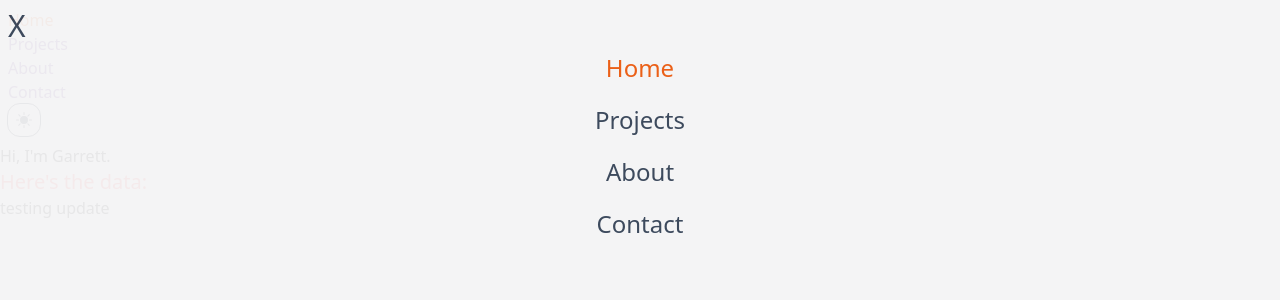
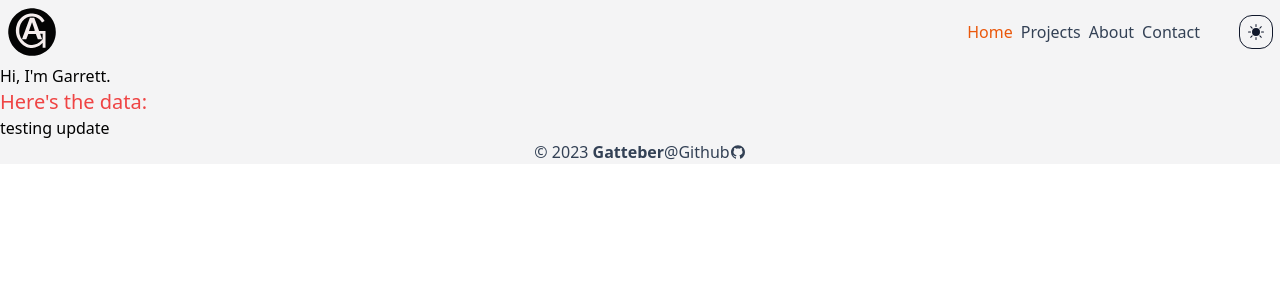
Before and after one commit to Gatteber/portfolio-website, a React (Vite) app in the folder client/: page / in a window 1280 px wide. Shown: the top 300 px of the page. Built offline with nearby package versions, Linux system fonts and the light colour scheme; no server answers.

Commit message:
add more tests, add footer.

```diff
--- a/client/src/App.tsx
+++ b/client/src/App.tsx
@@ -2,6 +2,7 @@ import {useState, useEffect} from 'react';
 import {Route, Routes} from 'react-router-dom';
 import Home from './pages/Home';
 import Navbar from './components/Navbar';
+import Footer from './components/Footer';
 
 function App() {
   const [testApiData, setTestApiData] = useState();
@@ -13,11 +14,12 @@ function App() {
       .then((data) => setTestApiData(data));
   }, []);
   return (
-    <div className="bg-zinc-100 dark:bg-zinc-700">
+    <div className="bg-zinc-100 dark:bg-zinc-700 transition duration-250">
       <Navbar />
       <Routes>
         <Route path="/" element={<Home data={testApiData} />} />
       </Routes>
+      <Footer />
     </div>
   );
 }
--- /dev/null
+++ b/client/src/components/Footer.tsx
@@ -0,0 +1,16 @@
+import {AiFillGithub} from 'react-icons/ai';
+
+const Footer = () => {
+  return (
+    <a
+      href="https://github.com/Gatteber"
+      className="flex justify-center items-center bg-zinc-100 dark:bg-zinc-700 text-slate-700 dark:text-slate-50"
+    >
+      <span className="">
+        &copy; 2023 <strong>Gatteber</strong>@Github
+      </span>
+      <AiFillGithub />
+    </a>
+  );
+};
+export default Footer;
--- a/client/src/components/ModalMenu.tsx
+++ b/client/src/components/ModalMenu.tsx
@@ -4,7 +4,7 @@ interface Props {
 
 const ModalMenu = ({handleClick}: Props) => {
   return (
-    <div className="position: fixed top-0 right-0 w-full h-full z-100 bg-zinc-100 dark:bg-zinc-700 opacity-95 transition ease-in duration-1000 text-slate-700 dark:text-slate-50">
+    <div className="position: fixed top-0 right-0 w-full h-full z-100 bg-zinc-100 dark:bg-zinc-700 opacity-95 transition duration-500 text-slate-700 dark:text-slate-50">
       <div>
         <button onClick={handleClick} className="p-2 text-3xl">
           X
--- a/client/src/components/Navbar.tsx
+++ b/client/src/components/Navbar.tsx
@@ -3,11 +3,12 @@ import useViewPort from '../hooks/useViewport';
 import Hamburger from './Hamburger';
 import ThemeSwitcher from './ThemeSwitcher';
 import ModalMenu from './ModalMenu';
+import gaLogo from '../assets/logo.svg';
 
 const Navbar = () => {
   const {width} = useViewPort();
   const breakpoint = 620;
-  const [displayMenu, setDisplayMenu] = useState<boolean>(true);
+  const [displayMenu, setDisplayMenu] = useState<boolean>(false);
 
   const handleChange = () => {
     displayMenu === false ? setDisplayMenu(true) : setDisplayMenu(false);
@@ -24,13 +25,20 @@ const Navbar = () => {
         </div>
       ) : (
         <>
-          <ul className="text-purple-900 dark:text-purple-500">
+          <div className="flex justify-end gap-10 items-center">
+            <img
+              src={gaLogo}
+              alt="Garrett's Logo"
+              className="w-12 h-12 mr-auto"
+            />
+            <ul className="flex gap-2 items-start text-slate-700 dark:text-slate-50">
               <li className="text-orange-600 dark:text-orange-300">Home</li>
               <li>Projects</li>
               <li>About</li>
               <li>Contact</li>
             </ul>
             <ThemeSwitcher />
+          </div>
         </>
       )}
       {displayMenu && <ModalMenu handleClick={handleChange} />}
```
Also changed, not shown: 1 other file (tests, documents, lock files or other folders). Lines whose indentation alone changed are shown as unchanged.
